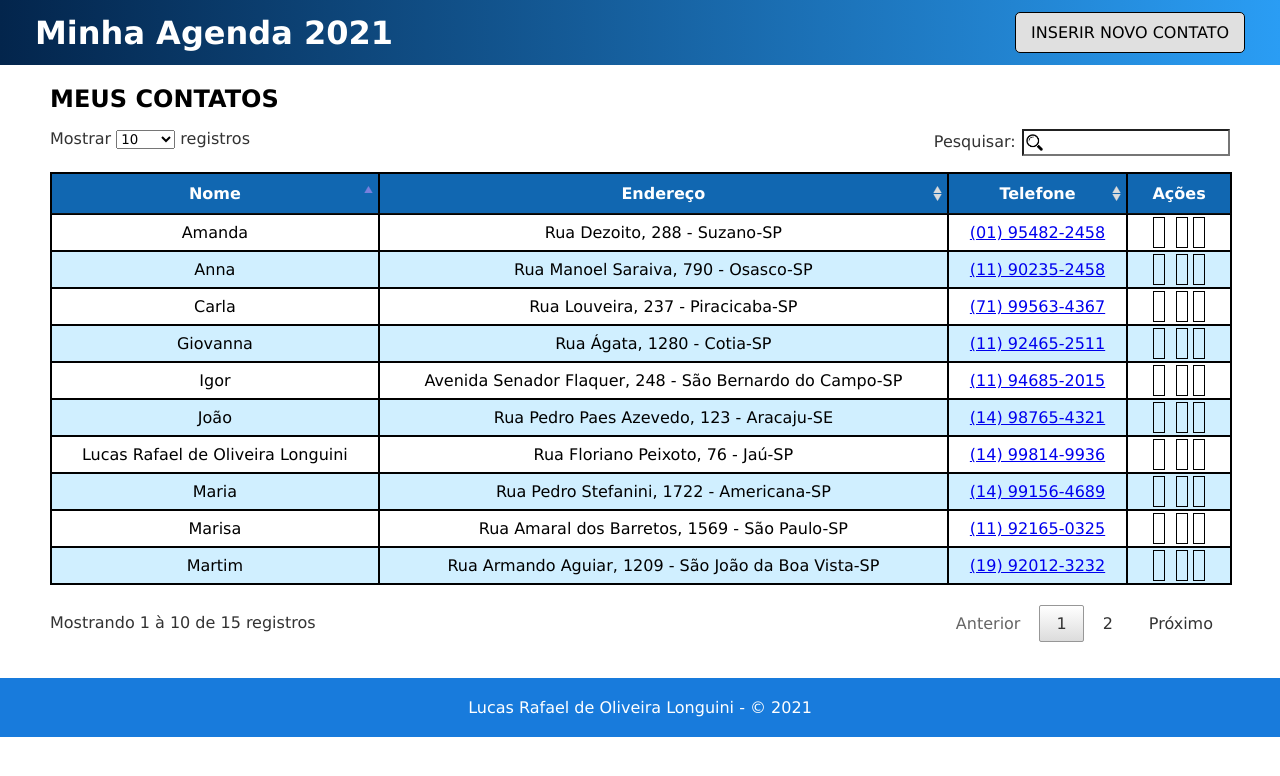
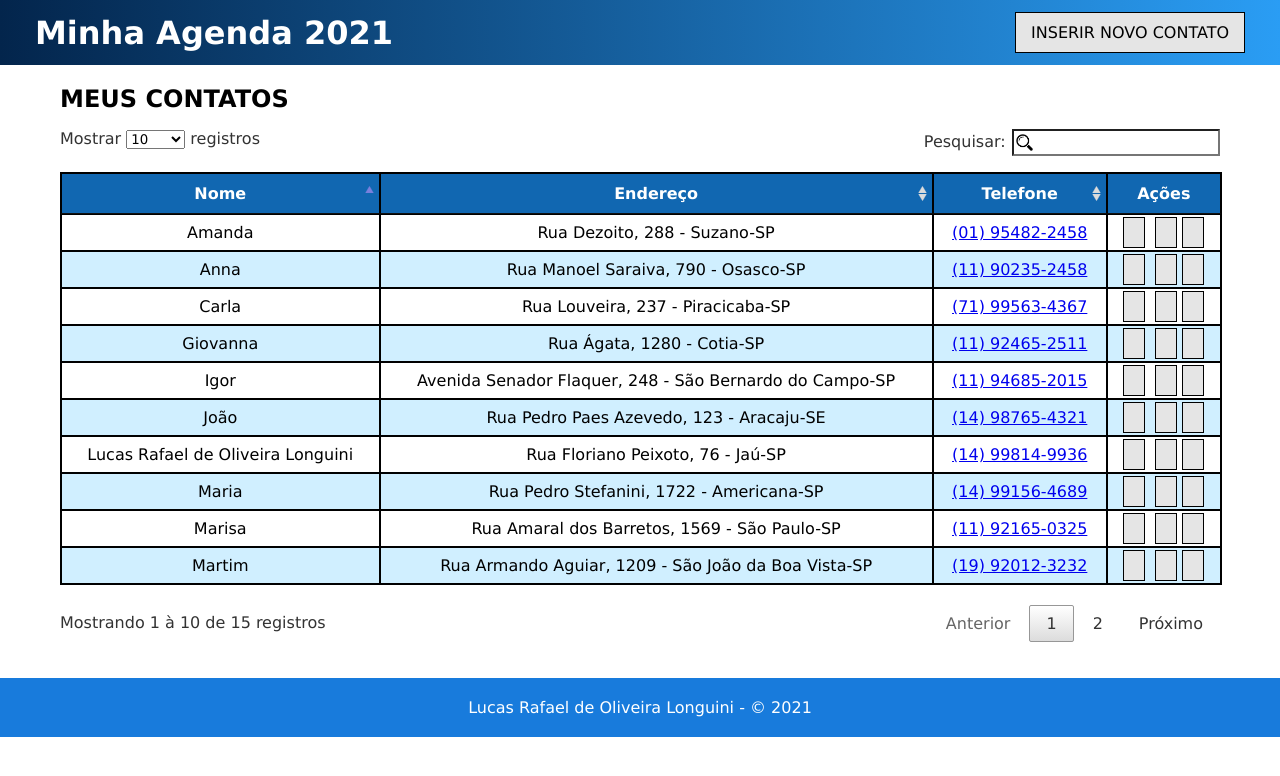
Before and after one commit to TheRambotnic/agenda-telefonica, a PHP site: page / in a window 1280 px wide. Shown: the top 776 px of the page. Run offline with PHP 8.4, Linux system fonts and the light colour scheme; data comes from the database, SQL or seed files in the repository.

Commit message:
pequenas mudanças no layout

```diff
--- a/views/assets/css/layout.css
+++ b/views/assets/css/layout.css
@@ -2,7 +2,7 @@
 	margin: 0;
 	padding: 0;
 	box-sizing: border-box;
-	font-family: "Verdana";
+	font-family: "Verdana", sans-serif;
 }
 
 header {
@@ -29,18 +29,17 @@ header .novo-contato {
 	text-decoration: none;
 	color: #000;
 	padding: 10px 15px;
-	background-color: #E0E0E0;
+	background-color: #E5E5E5;
 	border: 1px solid #000;
-	border-radius: 5px;
 }
 
 header .novo-contato:hover {
-	background-color: #3580B1;
+	background-color: #1167B1;
 	color: #FFF;
 }
 
 main {
-	padding: 20px 50px;
+	padding: 20px 60px;
 }
 
 .obg {
@@ -154,11 +186,17 @@ main {
 
 #contatos td a span {
 	border: 1px solid #000;
-	padding: 5px;
-	color: #333;
+	padding: 5px 10px;
+	color: #000;
 }
 
 /* Botões de ação */
+#contatos .fa-eye,
+#contatos .fa-edit,
+#contatos .fa-trash {
+	background-color: #E5E5E5;
+}
+
 #contatos .fa-eye:hover {
 	background-color: #3FE0D0;
 	color: #000;
```
Also changed, not shown: other parts of views/assets/css/layout.css (+35 -2 lines).
